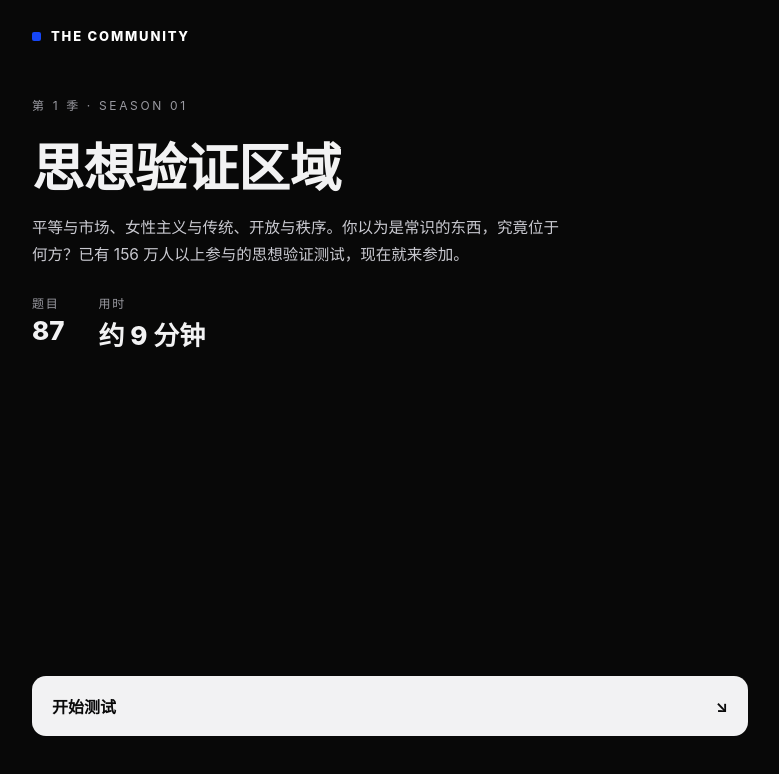
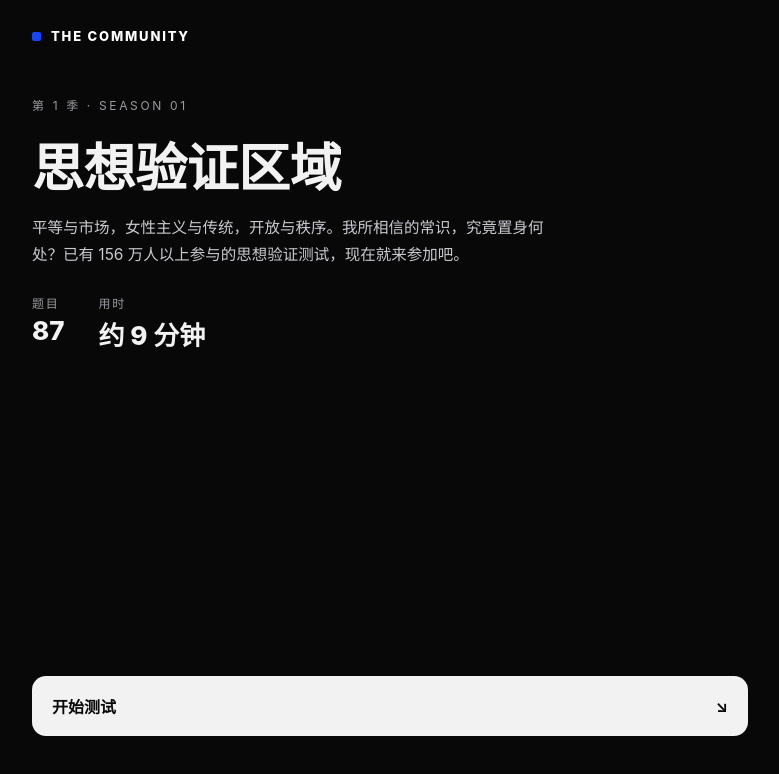
Before and after one commit to YHArthur/community1-s1-cn, a plain HTML site: page index.html in a window 1280 px wide. Shown: the whole page, without its empty margins (250-1029 px from the left). Drawn offline with Linux system fonts and the light colour scheme.

Commit message:
封面介绍改用原版直译（我所相信的常识）

```diff
--- a/index.html
+++ b/index.html
@@ -9,7 +9,7 @@
 <title>思想验证区域 — 中文版 | The Community 第 1 季</title>
 <meta name="description" content="平等与市场、女性主义与传统、开放与秩序。已有 156 万人以上参与的思想验证测试中文版，87 题，含完整结果报告。">
 <meta property="og:title" content="思想验证区域 — 中文版">
-<meta property="og:description" content="平等与市场、女性主义与传统、开放与秩序。你以为是常识的东西，究竟位于何方？">
+<meta property="og:description" content="平等与市场，女性主义与传统，开放与秩序。我所相信的常识，究竟置身何处？">
 <meta property="og:type" content="website">
 <style>
 :root{
@@ -1591,7 +1591,7 @@ function s1ScoreAll(questions, answers) {
     intro: {
       eyebrow: "第 1 季 · SEASON 01",
       title: "思想验证区域",
-      dek: "平等与市场、女性主义与传统、开放与秩序。你以为是常识的东西，究竟位于何方？已有 156 万人以上参与的思想验证测试，现在就来参加。",
+      dek: "平等与市场，女性主义与传统，开放与秩序。我所相信的常识，究竟置身何处？已有 156 万人以上参与的思想验证测试，现在就来参加吧。",
       count: "87", time: "约 9 分钟"
     }
   };
```
